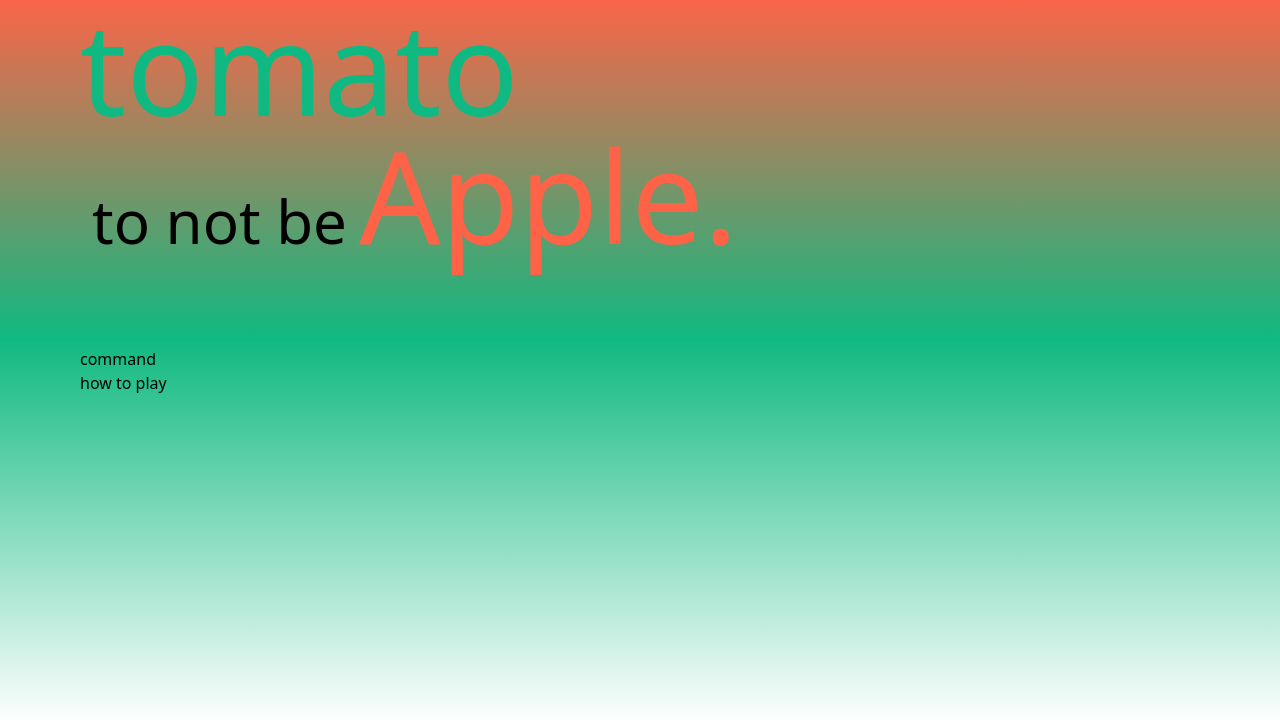
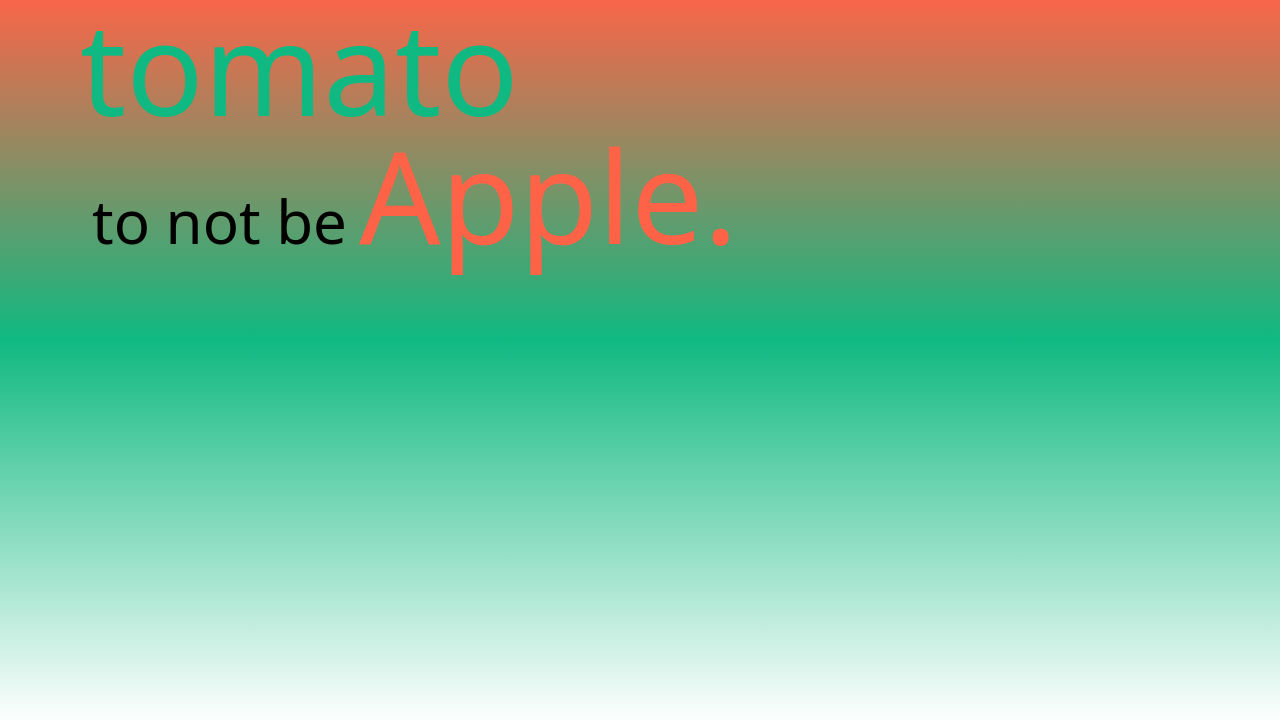
Before and after one commit to jungai/karuta-blog, a Gatsby site: page / in a window 1280 px wide. Shown: the part 74-800 px from the top of the page. Built offline with nearby package versions, Linux system fonts and the light colour scheme; Gatsby itself is replaced by a stand-in of ours.

Commit message:
remove example

```diff
--- a/src/pages/index.jsx
+++ b/src/pages/index.jsx
@@ -1,6 +1,5 @@
 import React from 'react'
 import Navbar from '../component/Navbar'
-import { Link } from 'gatsby'
 
 const IndexPage = () => {
 	return (
@@ -14,20 +13,7 @@
 						Apple.
 					</h1>
 				</div>
-				<div className="h-96 bg-green-500 bg-gradient-to-t from-white px-20 py-2">
-					<ul>
-						<li>
-							<Link to="/karuta/command" className="hover:text-tomato">
-								command
-							</Link>
-						</li>
-						<li>
-							<Link to="/karuta/how-to-play" className="hover:text-tomato">
-								how to play
-							</Link>
-						</li>
-					</ul>
-				</div>
+				<div className="h-96 bg-green-500 bg-gradient-to-t from-white px-20 py-2" />
 			</div>
 		</>
 	)
```
